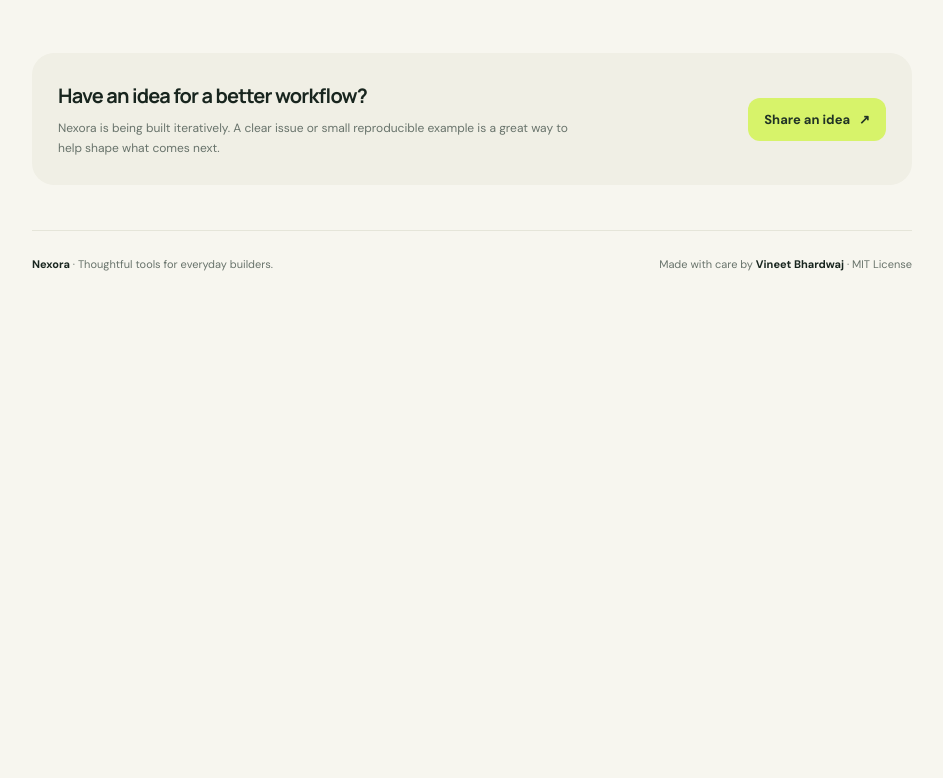
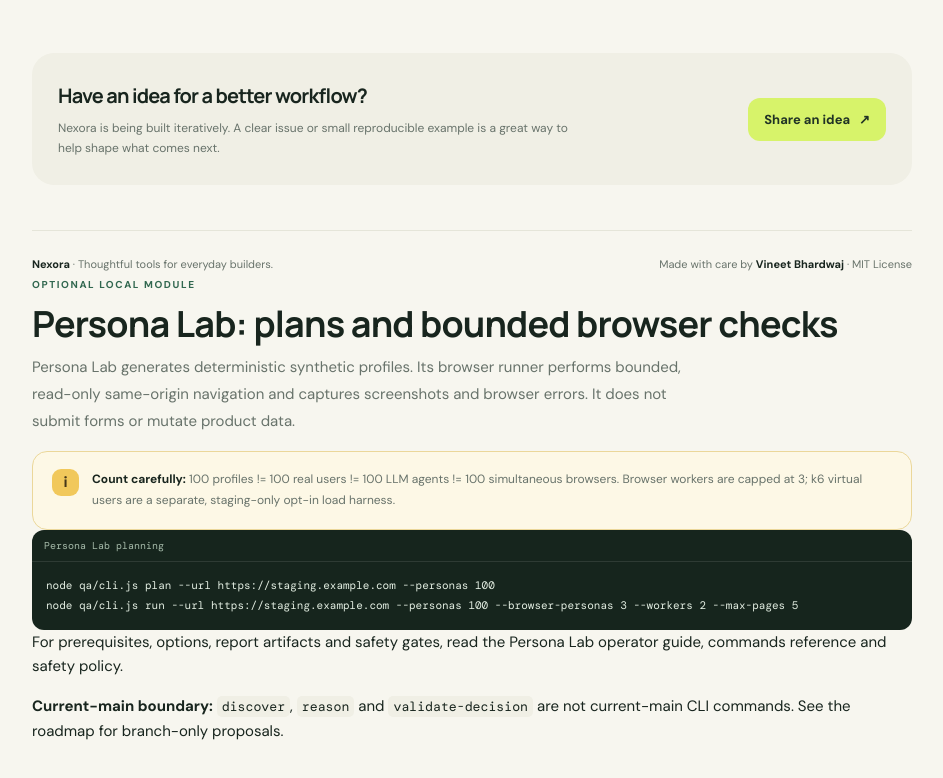
Before and after one commit to vineetbhardwaj001/Nexora, a website: page docs/guide.html in a window 1280 px wide. Shown: the part 5715-6493 px from the top of the page, without its empty margins (304-1247 px from the left). Before the commit the page ends 6062 px from the top, so only its background shows below. Drawn offline with nearby package versions, Linux system fonts and the light colour scheme.

Commit message:
docs: add accurate Persona Lab guide section

```diff
--- a/docs/guide.html
+++ b/docs/guide.html
@@ -4,7 +4,7 @@
   <meta charset="utf-8">
   <meta name="viewport" content="width=device-width, initial-scale=1">
   <meta name="theme-color" content="#f7f6ef">
-  <meta name="description" content="Nexora user guide: quick start, reusable AI coding skills, tool compatibility, safety, and roadmap.">
+  <meta name="description" content="Nexora guide: reusable AI coding skills, installer, optional Persona Lab, supported commands and safety boundaries.">
   <meta property="og:title" content="Nexora Guide — Build with the tools you love">
   <meta property="og:description" content="A calmer way to organize reusable AI coding workflows across your favorite tools.">
   <meta property="og:type" content="website">
@@ -233,6 +233,17 @@ node bin/nexora.js --help</code></pre></div></article>
           <div>Made with care by <a href="https://github.com/vineetbhardwaj001" target="_blank" rel="noreferrer"><strong>Vineet Bhardwaj</strong></a> · <a href="https://github.com/vineetbhardwaj001/Nexora/blob/main/LICENSE">MIT License</a></div>
         </footer>
       </div>
+
+      <section class="section" id="persona-lab" data-search="persona lab synthetic profiles playwright browser testing load k6">
+        <div><span class="section-kicker">Optional local module</span><h2>Persona Lab: plans and bounded browser checks</h2>
+          <p class="section-intro">Persona Lab generates deterministic synthetic profiles. Its browser runner performs bounded, read-only same-origin navigation and captures screenshots and browser errors. It does not submit forms or mutate product data.</p>
+          <div class="callout"><span class="callout-symbol" aria-hidden="true">i</span><p><strong>Count carefully:</strong> 100 profiles != 100 real users != 100 LLM agents != 100 simultaneous browsers. Browser workers are capped at 3; k6 virtual users are a separate, staging-only opt-in load harness.</p></div>
+          <div class="code-block"><div class="code-head"><span>Persona Lab planning</span></div><pre><code>node qa/cli.js plan --url https://staging.example.com --personas 100
+node qa/cli.js run --url https://staging.example.com --personas 100 --browser-personas 3 --workers 2 --max-pages 5</code></pre></div>
+          <p>For prerequisites, options, report artifacts and safety gates, read <a href="PERSONA-LAB.md">the Persona Lab operator guide</a>, <a href="COMMANDS.md">commands reference</a> and <a href="SAFETY.md">safety policy</a>.</p>
+          <p><strong>Current-main boundary:</strong> <code>discover</code>, <code>reason</code> and <code>validate-decision</code> are not current-main CLI commands. See <a href="ROADMAP.md">the roadmap</a> for branch-only proposals.</p>
+        </div>
+      </section>
     </main>
   </div>
 
```
